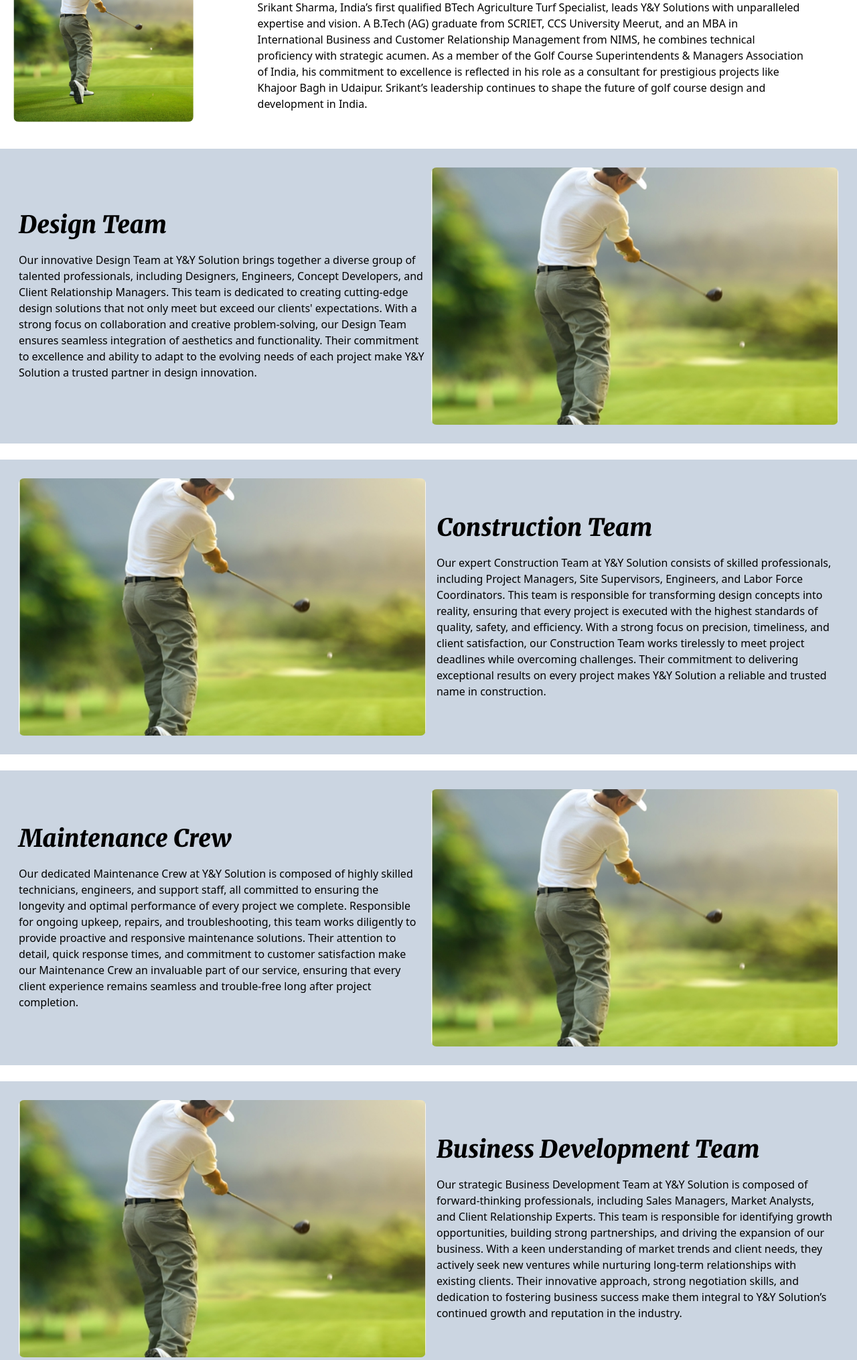
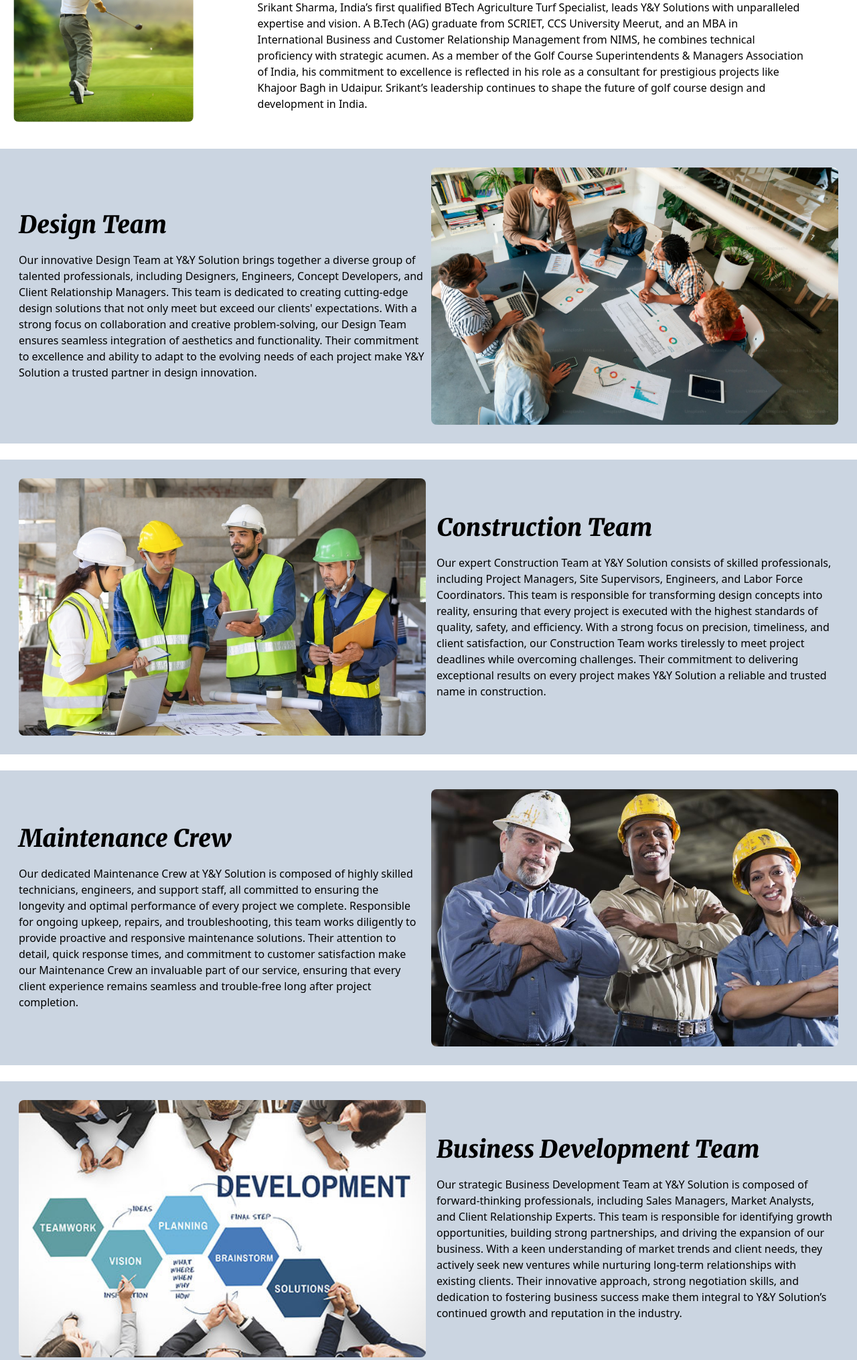
Before and after one commit to ynysolution/website, a Flask app: page /team in a window 1280 px wide. Shown: the part 596-2626 px from the top of the page at 67% size. Run offline with Flask 3, Linux system fonts and the light colour scheme; some libraries are stand-ins or nearby versions.

Commit message:
made changes

```diff
--- a/templates/team.html
+++ b/templates/team.html
@@ -42,7 +42,7 @@
     <div class="w-full p-2 bg-slate-300">
         <div class="flex flex-col md:flex-row items-center gap-2 p-5">
             <div class="w-full md:w-1/2 md:hidden">
-                <img class="object-cover rounded-lg h-96 w-full" src="{{ url_for('static', filename='why_image.jpg') }}" alt="Service Image" />
+                <img class="object-cover rounded-lg h-96 w-full" src="{{ url_for('static', filename='design_team.jpeg') }}" alt="Service Image" />
             </div>
             <div class="w-full md:w-1/2">
                 <h1 class="merriweather-black-italic text-4xl pb-5">Design Team</h1>
@@ -54,14 +54,14 @@
                 Solution a trusted partner in design innovation.</p>
             </div>
             <div class="w-full md:w-1/2 hidden md:block">
-                <img class="object-cover rounded-lg h-96 w-full" src="{{ url_for('static', filename='why_image.jpg') }}" alt="Service Image" />
+                <img class="object-cover rounded-lg h-96 w-full" src="{{ url_for('static', filename='design_team.jpeg') }}" alt="Service Image" />
             </div>
         </div>
     </div>
     <div class="w-full p-2 bg-slate-300">
         <div class="flex flex-col md:flex-row items-center gap-2 p-5">
             <div class="w-full md:w-1/2">
-                <img class="object-cover rounded-lg h-96 w-full" src="{{ url_for('static', filename='why_image.jpg') }}" alt="Service Image" />
+                <img class="object-cover rounded-lg h-96 w-full" src="{{ url_for('static', filename='construction_team.jpg') }}" alt="Service Image" />
             </div>
             <div class="w-full md:w-1/2 md:px-2">
                 <h1 class="merriweather-black-italic text-4xl pb-5">Construction Team</h1>
@@ -77,7 +77,7 @@
     <div class="w-full p-2 bg-slate-300">
         <div class="flex flex-col md:flex-row items-center gap-2 p-5">
             <div class="w-full md:w-1/2 md:hidden">
-                <img class="object-cover rounded-lg h-96 w-full" src="{{ url_for('static', filename='why_image.jpg') }}" alt="Service Image" />
+                <img class="object-cover rounded-lg h-96 w-full" src="{{ url_for('static', filename='maintenance.jpeg') }}" alt="Service Image" />
             </div>
             <div class="w-full md:w-1/2">
                 <h1 class="merriweather-black-italic text-4xl pb-5">Maintenance Crew</h1>
@@ -89,14 +89,14 @@
                     trouble-free long after project completion.</p>
             </div>
             <div class="w-full md:w-1/2 hidden md:block">
-                <img class="object-cover rounded-lg h-96 w-full" src="{{ url_for('static', filename='why_image.jpg') }}" alt="Service Image" />
+                <img class="object-cover rounded-lg h-96 w-full" src="{{ url_for('static', filename='maintenance.jpeg') }}" alt="Service Image" />
             </div>
         </div>
     </div>
     <div class="w-full p-2 bg-slate-300">
         <div class="flex flex-col md:flex-row items-center gap-2 p-5">
             <div class="w-full md:w-1/2">
-                <img class="object-cover rounded-lg h-96 w-full" src="{{ url_for('static', filename='why_image.jpg') }}" alt="Service Image" />
+                <img class="object-cover rounded-lg h-96 w-full" src="{{ url_for('static', filename='business_development.jpg') }}" alt="Service Image" />
             </div>
             <div class="w-full md:w-1/2 md:px-2">
                 <h1 class="merriweather-black-italic text-4xl pb-5">Business Development Team</h1>
```
Also changed, not shown: static/business_development.jpg (added), static/construction_team.jpg (added), static/design_team.jpeg (added), static/maintenance.jpeg (added).
